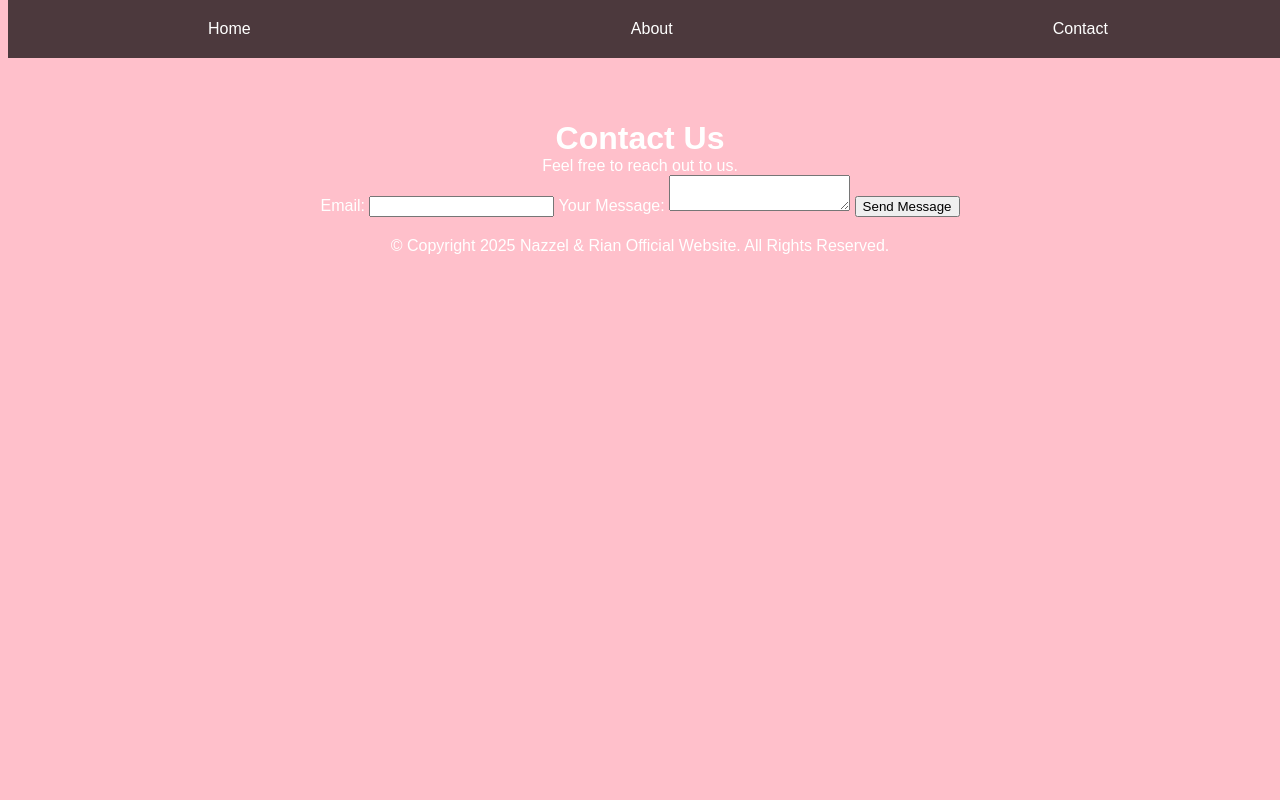
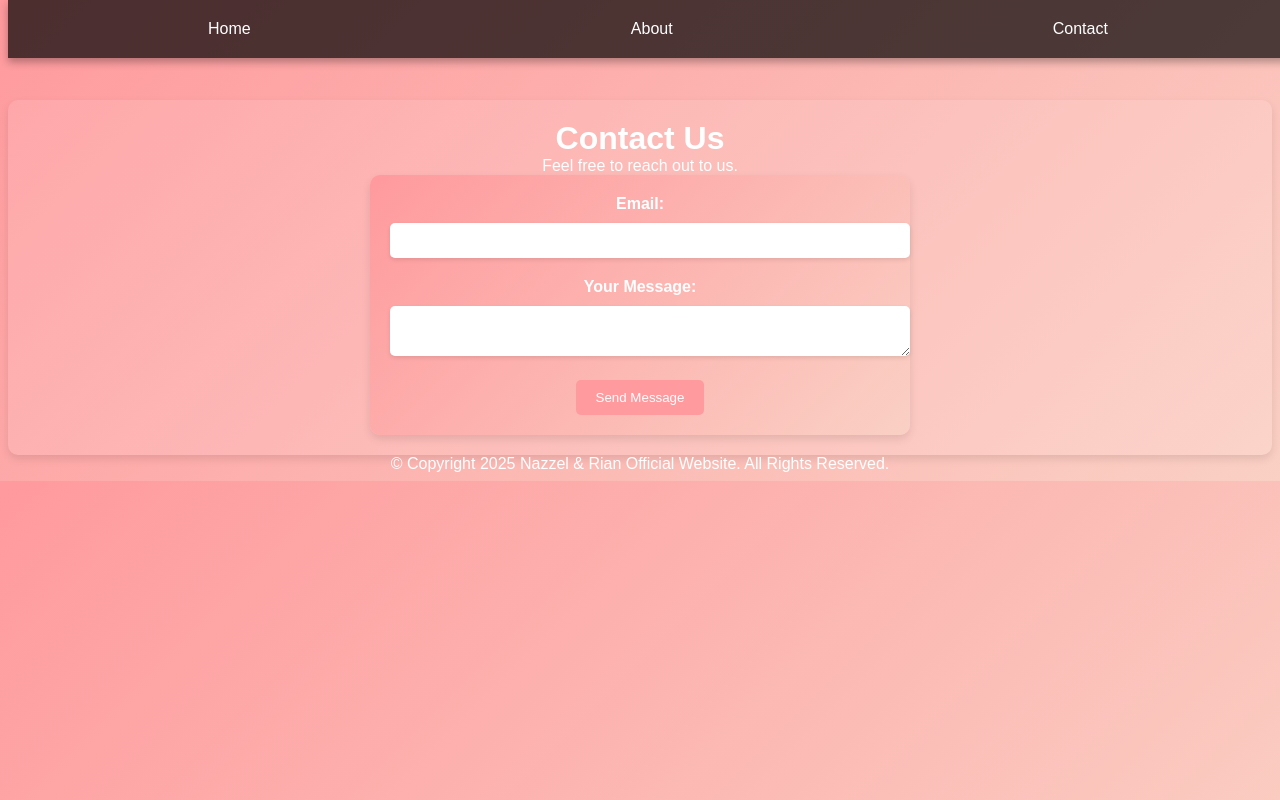
Before and after one commit to nazzeldevelopment/nazzel-and-rian-website, a plain HTML site: page public/contact.html in a window 1280 px wide. Drawn offline with Linux system fonts and the light colour scheme; files that its build step writes are made by us from their sources.

Commit message:
Update style.css

```diff
--- a/css/style.css
+++ b/css/style.css
@@ -1,7 +1,7 @@
 /* GENERAL STYLING */
 body {
     display: none;
-    background: pink;
+    background: linear-gradient(135deg, #ff9a9e 0%, #fad0c4 100%);
     color: white;
     text-align: center;
     opacity: 0;
@@ -45,12 +45,19 @@ nav {
     width: 100%;
     top: 0;
     z-index: 1000;
+    box-shadow: 0 4px 8px rgba(0, 0, 0, 0.3);
 }
 
 nav a {
     color: white;
     text-decoration: none;
     padding: 10px;
+    transition: color 0.3s ease;
+}
+
+nav a:hover {
+    color: #ff9a9e;
+    text-shadow: 0 0 10px rgba(255, 154, 158, 0.7);
 }
 
 nav button {
@@ -59,12 +66,26 @@ nav button {
     color: white;
     cursor: pointer;
     font-size: 20px;
+    transition: color 0.3s ease;
+}
+
+nav button:hover {
+    color: #ff9a9e;
+    text-shadow: 0 0 10px rgba(255, 154, 158, 0.7);
 }
 
 /* MAIN CONTAINER */
 .container {
     margin-top: 100px;
     padding: 20px;
+    background: rgba(255, 255, 255, 0.1);
+    border-radius: 10px;
+    box-shadow: 0 4px 8px rgba(0, 0, 0, 0.1);
+    transition: transform 0.3s ease;
+}
+
+.container:hover {
+    transform: scale(1.02);
 }
 
 /* QUOTES SECTION */
@@ -73,6 +94,12 @@ nav button {
     padding: 20px;
     border-radius: 10px;
     display: inline-block;
+    box-shadow: 0 4px 8px rgba(0, 0, 0, 0.1);
+    transition: transform 0.3s ease;
+}
+
+#quote-box:hover {
+    transform: scale(1.05);
 }
 
 /* DARK MODE */
@@ -87,4 +114,50 @@ p, h1, h2, h3, h4, h5, h6, span, a {
     color: inherit;
     margin: 0;
     padding: 0;
+    transition: color 0.3s ease;
 }
+
+a:hover {
+    color: #ff9a9e;
+    text-shadow: 0 0 10px rgba(255, 154, 158, 0.7);
+}
+
+/* CONTACT FORM */
+#contact-form {
+    background: linear-gradient(135deg, #ff9a9e 0%, #fad0c4 100%);
+    padding: 20px;
+    border-radius: 10px;
+    box-shadow: 0 4px 8px rgba(0, 0, 0, 0.1);
+    max-width: 500px;
+    margin: 0 auto;
+}
+
+#contact-form label {
+    display: block;
+    margin-bottom: 10px;
+    font-weight: bold;
+}
+
+#contact-form input[type="email"],
+#contact-form textarea {
+    width: 100%;
+    padding: 10px;
+    margin-bottom: 20px;
+    border: none;
+    border-radius: 5px;
+    box-shadow: 0 2px 4px rgba(0, 0, 0, 0.1);
+}
+
+#contact-form button {
+    background: #ff9a9e;
+    color: white;
+    border: none;
+    padding: 10px 20px;
+    border-radius: 5px;
+    cursor: pointer;
+    transition: background 0.3s ease;
+}
+
+#contact-form button:hover {
+    background: #fad0c4;
+}
```
